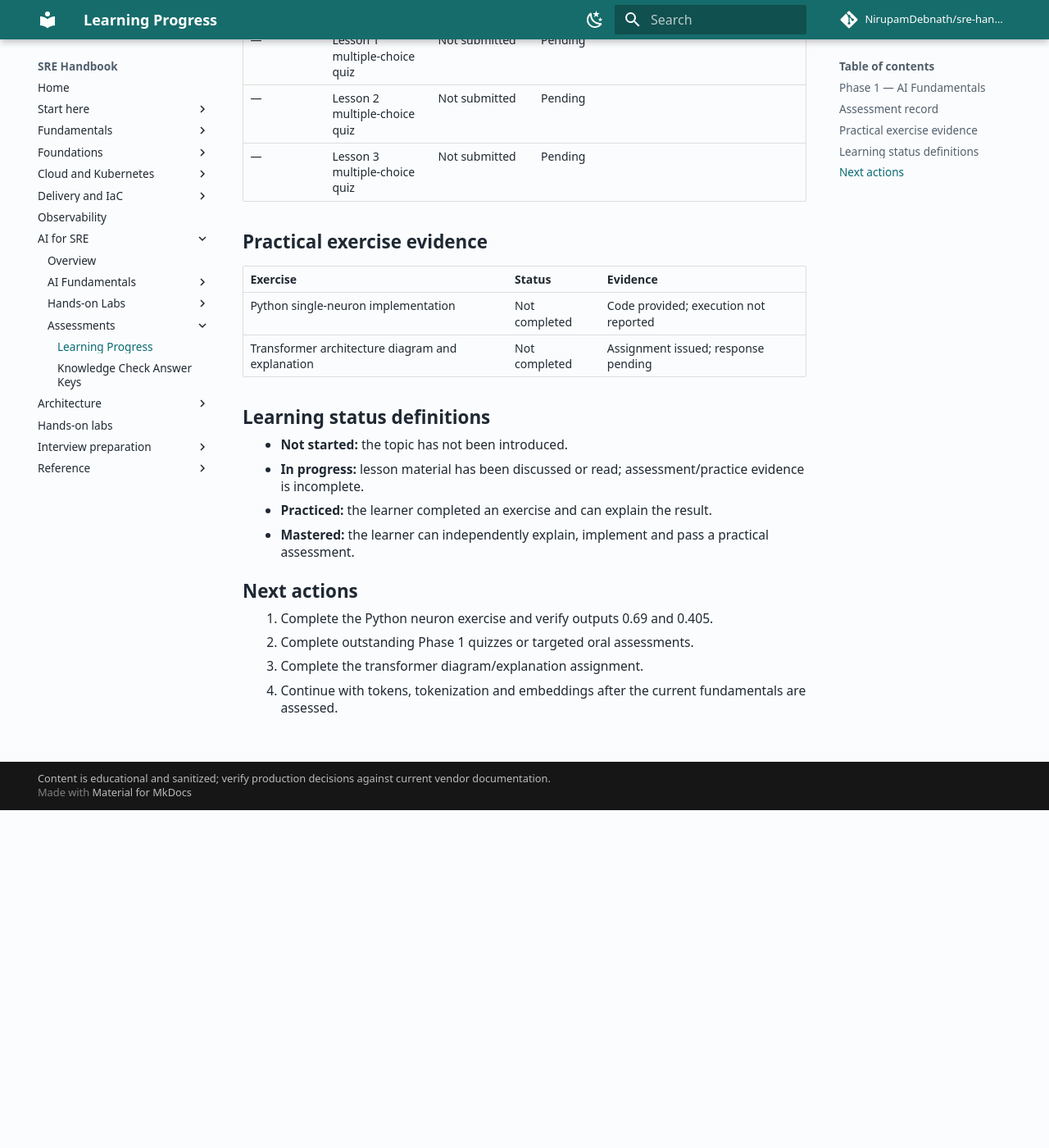
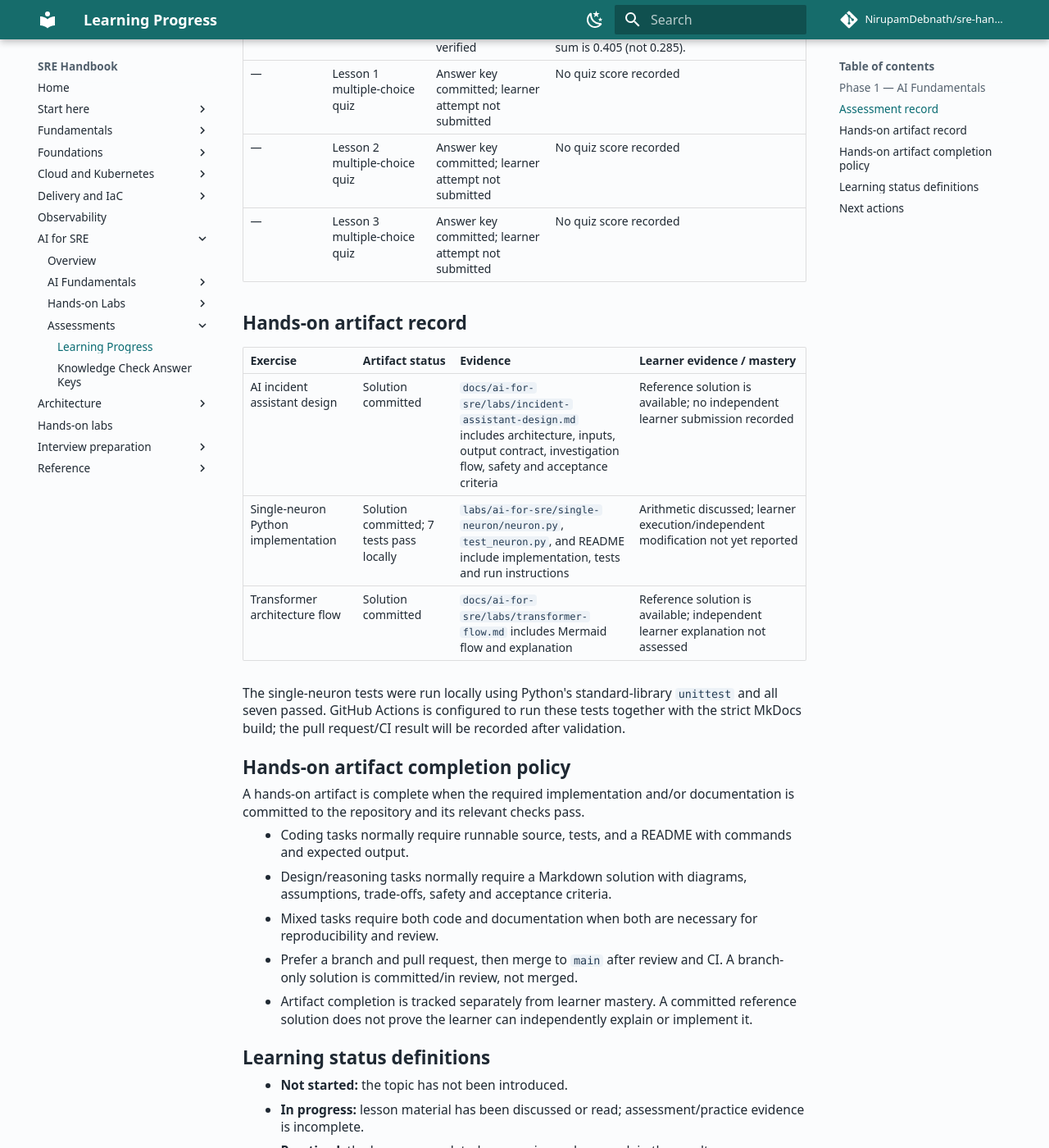
Before and after one commit to NirupamDebnath/sre-handbook, an MkDocs documentation site: the page built from docs/ai-for-sre/assessments/progress.md, in a window 1280 px wide and 1400 px high, scrolled down 1541 px. Shown: the whole window at 82% size. Built offline with MkDocs 1.6.1 and Material for MkDocs 9.7.7, drawn with Linux system fonts in a browser that asks for light colours; comment, search, counter and statistics services are not loaded; before the commit the page ends 2529 px from its top, so only the background shows below that; some of the changed text lies outside the part shown.

Commit message:
Record answer keys, committed labs and artifact completion policy

```diff
--- a/docs/ai-for-sre/assessments/progress.md
+++ b/docs/ai-for-sre/assessments/progress.md
@@ -2,44 +2,57 @@
 
 Last reviewed: 2026-11-27
 
-This tracker records only evidence visible in completed learning sessions. "Introduced" is not the same as "practiced" or "mastered". Do not infer completion from reading a chapter.
+This tracker records lesson understanding, assessment attempts and GitHub solution artifacts separately. An answer key or mentor-authored solution is useful study material, but is not evidence that the learner independently passed an assessment.
 
 ## Phase 1 — AI Fundamentals
 
 | Topic | Status | Evidence so far | Knowledge gap / next action |
 | --- | --- | --- | --- |
-| AI vs ML vs deep learning | In progress | Introductory explanation provided | Complete a formal quiz and explain examples independently |
+| AI vs ML vs deep learning | In progress | Introductory explanation and reference answer key documented | Complete a fresh quiz and explain examples independently |
 | Traditional rules vs ML | In progress | Compared rule-based thresholding with learning patterns | Build a synthetic example and identify trade-offs |
 | Training vs inference | In progress | Concepts introduced and discussed | Explain offline training vs online inference in an architecture |
-| Artificial neurons, weights and bias | In progress | Worked a single-neuron weighted-sum example | Run and modify the Python implementation |
-| Forward propagation | In progress | Formula and example calculated | Implement and explain the result |
-| Loss functions | In progress | Concept introduced | Compare a prediction with a target using a simple loss |
-| Backpropagation | In progress | Discussed gradient calculation and chain rule | Explain gradient computation without conflating it with optimizer updates |
-| Gradient descent | In progress | Explained parameter update; distinction from backpropagation corrected | Work through a small numeric gradient update |
+| Artificial neurons, weights and bias | In progress | Worked single-neuron calculation; runnable implementation committed | Run/modify the lab and explain the forward pass |
+| Forward propagation | In progress | Formula and two numeric outputs verified by unit tests | Explain the implementation without relying on the code comments |
+| Loss functions | In progress | Concept introduced; reference answer documented | Compare prediction and target using a small numeric example |
+| Backpropagation | In progress | Discussed gradient calculation and chain rule | Explain gradient computation independently |
+| Gradient descent | In progress | Difference from backpropagation corrected | Work through a numeric gradient update |
 | Overfitting and generalization | In progress | Concept introduced | Interpret training versus validation results |
 | Data drift and concept drift | In progress | Distinguished input distribution changes from changed input-target relationship | Describe monitoring signals and a response plan |
-| Transformers and RNNs | In progress | Conceptual comparison discussed | Draw and explain sequence-processing flow |
-| Self-attention and Q/K/V | In progress | Attention formula and SRE retrieval analogy introduced | Explain what Q/K/V mean as learned projections |
+| Transformers and RNNs | In progress | Conceptual comparison and reference flow documented | Explain sequence processing independently |
+| Self-attention and Q/K/V | In progress | Attention formula and SRE analogy introduced; answer key documented | Explain Q/K/V as learned projections |
 | Multi-head attention | In progress | Concept introduced | Explain why independent learned projections can be useful |
 | Positional information | In progress | Concept introduced | Compare learned positional embeddings and RoPE at a high level |
-| Causal masking and generation | In progress | Autoregressive generation introduced | Explain why future tokens must be masked |
+| Causal masking and generation | In progress | Autoregressive generation introduced; reference flow documented | Explain causal masking without the answer key |
 
 ## Assessment record
 
 | Date | Assessment | Result | Notes |
 | --- | --- | --- | --- |
 | 2026-11-27 | Neural network written explanations | Provisional 3.2/4 conceptual score | Strong explanation of weights and drift; needed correction distinguishing backpropagation (gradient calculation) from gradient descent (parameter update). This is not a formal quiz result. |
-| 2026-11-27 | Single-neuron numeric check | Partial | Correct initial sum 0.69. For CPU weight 0.20, correct weighted sum is 0.405 (not 0.285); correction discussed. |
-| — | Lesson 1 multiple-choice quiz | Not submitted | Pending |
-| — | Lesson 2 multiple-choice quiz | Not submitted | Pending |
-| — | Lesson 3 multiple-choice quiz | Not submitted | Pending |
+| 2026-11-27 | Single-neuron numeric check | Arithmetic corrected and verified | Original weighted sum 0.690; after changing CPU weight to 0.20, the correct weighted sum is 0.405 (not 0.285). |
+| — | Lesson 1 multiple-choice quiz | Answer key committed; learner attempt not submitted | No quiz score recorded |
+| — | Lesson 2 multiple-choice quiz | Answer key committed; learner attempt not submitted | No quiz score recorded |
+| — | Lesson 3 multiple-choice quiz | Answer key committed; learner attempt not submitted | No quiz score recorded |
 
-## Practical exercise evidence
+## Hands-on artifact record
 
-| Exercise | Status | Evidence |
-| --- | --- | --- |
-| Python single-neuron implementation | Not completed | Code provided; execution not reported |
-| Transformer architecture diagram and explanation | Not completed | Assignment issued; response pending |
+| Exercise | Artifact status | Evidence | Learner evidence / mastery |
+| --- | --- | --- | --- |
+| AI incident assistant design | Solution committed | `docs/ai-for-sre/labs/incident-assistant-design.md` includes architecture, inputs, output contract, investigation flow, safety and acceptance criteria | Reference solution is available; no independent learner submission recorded |
+| Single-neuron Python implementation | Solution committed; 7 tests pass locally | `labs/ai-for-sre/single-neuron/neuron.py`, `test_neuron.py`, and README include implementation, tests and run instructions | Arithmetic discussed; learner execution/independent modification not yet reported |
+| Transformer architecture flow | Solution committed | `docs/ai-for-sre/labs/transformer-flow.md` includes Mermaid flow and explanation | Reference solution is available; independent learner explanation not assessed |
+
+The single-neuron tests were run locally using Python's standard-library `unittest` and all seven passed. GitHub Actions is configured to run these tests together with the strict MkDocs build; the pull request/CI result will be recorded after validation.
+
+## Hands-on artifact completion policy
+
+A hands-on artifact is complete when the required implementation and/or documentation is committed to the repository and its relevant checks pass.
+
+- Coding tasks normally require runnable source, tests, and a README with commands and expected output.
+- Design/reasoning tasks normally require a Markdown solution with diagrams, assumptions, trade-offs, safety and acceptance criteria.
+- Mixed tasks require both code and documentation when both are necessary for reproducibility and review.
+- Prefer a branch and pull request, then merge to `main` after review and CI. A branch-only solution is committed/in review, not merged.
+- Artifact completion is tracked separately from learner mastery. A committed reference solution does not prove the learner can independently explain or implement it.
 
 ## Learning status definitions
 
@@ -50,7 +63,7 @@ This tracker records only evidence visible in completed learning sessions. "Intr
 
 ## Next actions
 
-1. Complete the Python neuron exercise and verify outputs 0.69 and 0.405.
-2. Complete outstanding Phase 1 quizzes or targeted oral assessments.
-3. Complete the transformer diagram/explanation assignment.
+1. Review the answer keys for Lessons 1–3, then take fresh quizzes without referring to the key.
+2. Run the single-neuron lab locally and modify the input/weights; explain the results.
+3. Explain the incident-assistant and transformer-flow designs in your own words.
 4. Continue with tokens, tokenization and embeddings after the current fundamentals are assessed.
```
